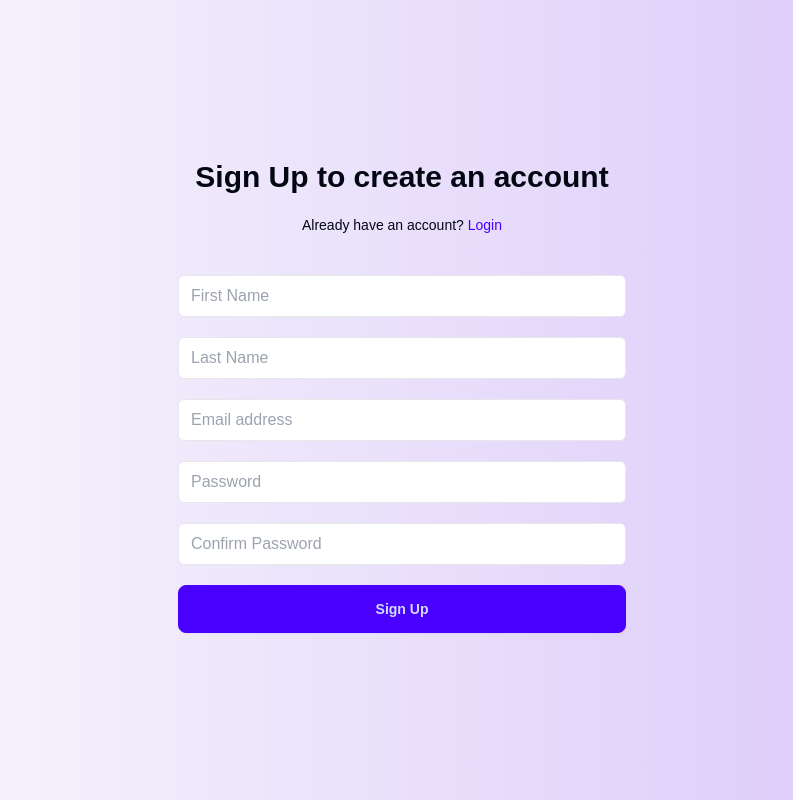
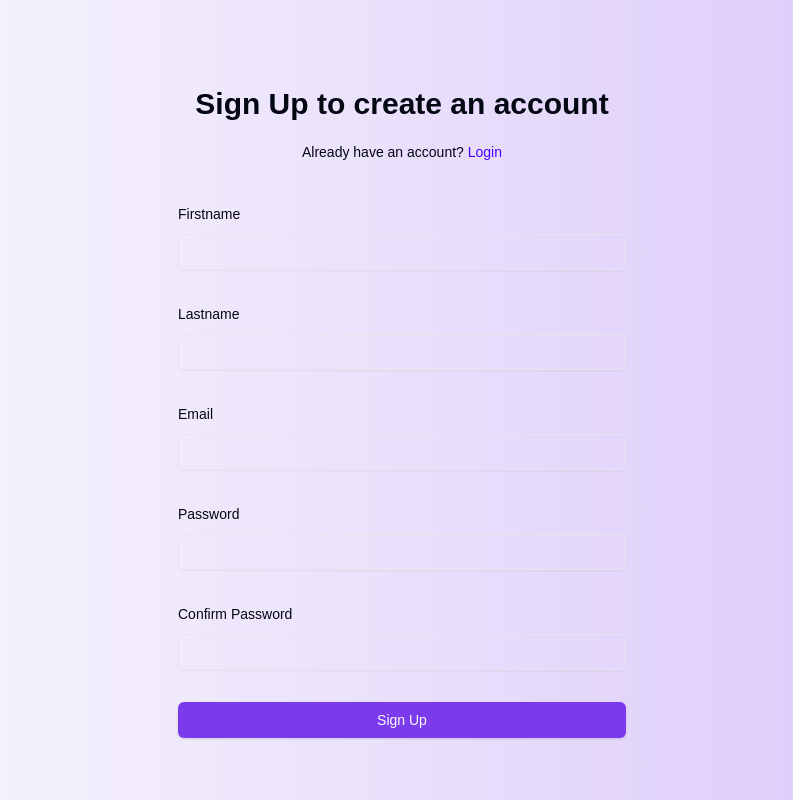
Before and after one commit to kamilbeehus/eachOneTeachOne, a React (Vite) app in the folder client/: page /signup in a window 1280 px wide. Shown: the whole page, without its empty margins (238-1031 px from the left). Built offline with nearby package versions, Linux system fonts and the light colour scheme.

Commit message:
WIP: Change SignUp Layout and use react-hook-form along zod to create sign up form

```diff
--- a/client/src/components/LandingNavbar.tsx
+++ b/client/src/components/LandingNavbar.tsx
@@ -1,24 +1,25 @@
 import { Link } from "react-router-dom";
+import { Button } from "./ui/button";
 
 export default function LandingNavbar() {
   return (
-    <nav className="sticky top-0 z-50 py-3 backdrop-blur-lg border-b border-neutral-700/80">
-      <div className="container px-4 mx-auto relative lg:text-sm">
-        <div className="flex justify-between items-center">
-          <div className="flex items-center flex-shrink-0">
+    <nav className="sticky top-0 z-50 border-b border-neutral-700/80 py-3 backdrop-blur-lg">
+      <div className="container relative mx-auto px-4 lg:text-sm">
+        <div className="flex items-center justify-between">
+          <div className="flex flex-shrink-0 items-center">
             {/* <img className="h-10 w-10 mr-2" src={AvatarLogo} alt="Logo" /> */}
-            <span className="md:text-xl tracking-tight">
+            <span className="tracking-tight md:text-xl">
               EachOne
               <br />
               TeachOne
             </span>
           </div>
-          <div className="justify-center space-x-2">
-            <Link to="/login" className=" px-1">
-              <button className="btn btn-primary"> Login</button>
+          <div className="flex-col justify-center space-x-2">
+            <Link to="/login" className="px-1">
+              <Button> Login</Button>
             </Link>
-            <Link to="/Signup" className=" px-1">
-              <button className="btn btn-primary">Create an account</button>
+            <Link to="/Signup" className="px-1">
+              <Button>Sign Up</Button>
             </Link>
           </div>
         </div>
--- a/client/src/components/Signup.jsx
+++ /dev/null
@@ -1,97 +0,0 @@
-import axios from "axios";
-import { useState } from "react";
-import { useNavigate } from "react-router-dom";
-import { toast, ToastContainer } from "react-toastify";
-import "react-toastify/dist/ReactToastify.css";
-import { signupFields } from "../constants/formFields";
-import FormAction from "./FormAction";
-import Input from "./Input";
-
-const fields = signupFields;
-let fieldsState = {};
-
-fields.forEach((field) => (fieldsState[field.id] = ""));
-
-export default function Signup() {
-  const [signupState, setSignupState] = useState(fieldsState);
-  const [error, setError] = useState(null); // State for storing errors
-  const navigate = useNavigate();
-
-  const handleChange = (e) =>
-    setSignupState({ ...signupState, [e.target.id]: e.target.value });
-
-  const handleSubmit = async (e) => {
-    e.preventDefault();
-
-    // Provide feedback to the user if the passwords do not match
-    if (signupState.password !== signupState["confirm-password"]) {
-      setError("Passwords do not match");
-      toast.error("Passwords do not match");
-      return;
-    }
-
-    // Check for password length
-    if (signupState.password.length < 8) {
-      setError("Password must be at least 8 characters long");
-      toast.error("Password must be at least 8 characters long");
-      return;
-    }
-
-    const payload = {
-      firstName: signupState.firstName,
-      lastName: signupState.lastName,
-      email: signupState.email,
-      password: signupState.password,
-    };
-
-    try {
-      await createAccount(payload);
-      console.log("Account created successfully");
-      toast.success("Account created successfully!");
-      navigate("/login"); // Redirect to login page after successful signup
-    } catch (error) {
-      const errorMessage = error.response?.data?.message || error.message;
-      setError(errorMessage);
-      toast.error(errorMessage);
-    }
-  };
-
-  // Signup API integration
-  const createAccount = async (payload) => {
-    try {
-      const response = await axios.post(
-        "http://localhost:3000/api/auth/signup",
-        payload,
-      );
-      console.log("User registered successfully :", response.data);
-    } catch (error) {
-      console.error(error);
-      throw error;
-    }
-  };
-
-  return (
-    <>
-      <form className="mt-8 space-y-6" onSubmit={handleSubmit}>
-        <div className="">
-          {fields.map((field) => (
-            <Input
-              key={field.id}
-              handleChange={handleChange}
-              value={signupState[field.id]}
-              labelText={field.labelText}
-              labelFor={field.labelFor}
-              id={field.id}
-              name={field.name}
-              type={field.type}
-              isRequired={field.isRequired}
-              placeholder={field.placeholder}
-            />
-          ))}
-          <FormAction handleSubmit={handleSubmit} text="Sign Up" />
-        </div>
-      </form>
-      <ToastContainer />
-    </>
-  );
-}
--- /dev/null
+++ b/client/src/components/Signup.tsx
@@ -0,0 +1,164 @@
+import axios from "axios";
+import { useState } from "react";
+import { useNavigate } from "react-router-dom";
+import { zodResolver } from "@hookform/resolvers/zod";
+import { useForm } from "react-hook-form";
+import { z } from "zod";
+
+import { Button } from "@/components/ui/button";
+import {
+  Form,
+  FormControl,
+  FormField,
+  FormItem,
+  FormLabel,
+  FormMessage,
+} from "@/components/ui/form";
+import { Input } from "@/components/ui/input";
+
+const formSchema = z
+  .object({
+    firstName: z.string().min(3, {
+      message: "firstName must be at least 3 characters.",
+    }),
+    lastName: z.string().min(3, {
+      message: "lastName must be at least 3 characters.",
+    }),
+    email: z.string().email({
+      message: "Invalid email adress",
+    }),
+    password: z.string().min(8, {
+      message: "Password must be at least 8 characters.",
+    }),
+    passwordConfirm: z.string(),
+  })
+  .refine((data) => data.password === data.passwordConfirm, {
+    message: "Passwords don't match",
+    path: ["passwordConfirm"],
+  });
+
+export default function Signup() {
+  const [error, setError] = useState("");
+  const [isLoading, setIsLoading] = useState(false); // Loading state
+  const navigate = useNavigate();
+
+  const onSubmit = async (payload: z.infer<typeof formSchema>) => {
+    console.log("payload:", payload);
+    try {
+      await createAccount(payload);
+      console.log("Account created successfully");
+      navigate("/login"); // Redirect to login page after successful signup
+    } catch (error) {
+      console.error(error);
+    }
+  };
+
+  // Signup API integration
+  const createAccount = async (payload: z.infer<typeof formSchema>) => {
+    try {
+      const response = await axios.post(
+        "http://localhost:3000/api/auth/signup",
+        payload,
+      );
+      console.log("User registered successfully :", response.data);
+    } catch (error) {
+      console.error(error);
+      throw error;
+    }
+  };
+
+  // 1. Define your form.
+  const form = useForm<z.infer<typeof formSchema>>({
+    resolver: zodResolver(formSchema),
+    defaultValues: {
+      firstName: "",
+      lastName: "",
+      email: "",
+      password: "",
+      passwordConfirm: "",
+    },
+  });
+
+  return (
+    <Form {...form}>
+      <form onSubmit={form.handleSubmit(onSubmit)} className="space-y-8">
+        <FormField
+          control={form.control}
+          name="firstName"
+          render={({ field }) => (
+            <FormItem>
+              <FormLabel>Firstname</FormLabel>
+              <FormControl>
+                <Input {...field} />
+              </FormControl>
+              <FormMessage />
+            </FormItem>
+          )}
+        />
+        <FormField
+          control={form.control}
+          name="lastName"
+          render={({ field }) => (
+            <FormItem>
+              <FormLabel>Lastname</FormLabel>
+              <FormControl>
+                <Input {...field} />
+              </FormControl>
+              <FormMessage />
+            </FormItem>
+          )}
+        />
+        <FormField
+          control={form.control}
+          name="email"
+          render={({ field }) => (
+            <FormItem>
+              <FormLabel>Email</FormLabel>
+              <FormControl>
+                <Input {...field} />
+              </FormControl>
+              <FormMessage />
+            </FormItem>
+          )}
+        />
+        <FormField
+          control={form.control}
+          name="password"
+          render={({ field }) => (
+            <FormItem>
+              <FormLabel>Password</FormLabel>
+              <FormControl>
+                <Input {...field} />
+              </FormControl>
+              <FormMessage />
+            </FormItem>
+          )}
+        />
+        <FormField
+          control={form.control}
+          name="passwordConfirm"
+          render={({ field }) => (
+            <FormItem>
+              <FormLabel>Confirm Password</FormLabel>
+              <FormControl>
+                <Input {...field} />
+              </FormControl>
+              <FormMessage />
+            </FormItem>
+          )}
+        />
+        {isLoading ? (
+          <div className="mt-4 text-center">
+            <span className="loading loading-spinner loading-lg"></span>
+            <p>Signing up...</p>
+          </div>
+        ) : (
+          <Button type="submit" className="w-full">
+            Sign Up
+          </Button>
+        )}
+        {error && <div className="mt-2 text-sm text-error">{error}</div>}
+      </form>
+    </Form>
+  );
+}
--- a/client/src/pages/SignupPage.jsx
+++ b/client/src/pages/SignupPage.jsx
@@ -1,11 +1,11 @@
 import Header from "../components/Header";
-import Signup from "../components/Signup";
+import Signup from "../components/Signup.tsx";
 
 export default function SignupPage() {
   return (
     <>
-      <div className="min-h-full h-screen flex items-center justify-center py-12 px-4 sm:px-6 lg:px-8">
-        <div className="max-w-md w-full space-y-8">
+      <div className="flex h-screen min-h-full items-center justify-center px-4 py-12 sm:px-6 lg:px-8">
+        <div className="w-full max-w-md space-y-8">
           <Header
             heading="Sign Up to create an account"
             paragraph="Already have an account? "
```
